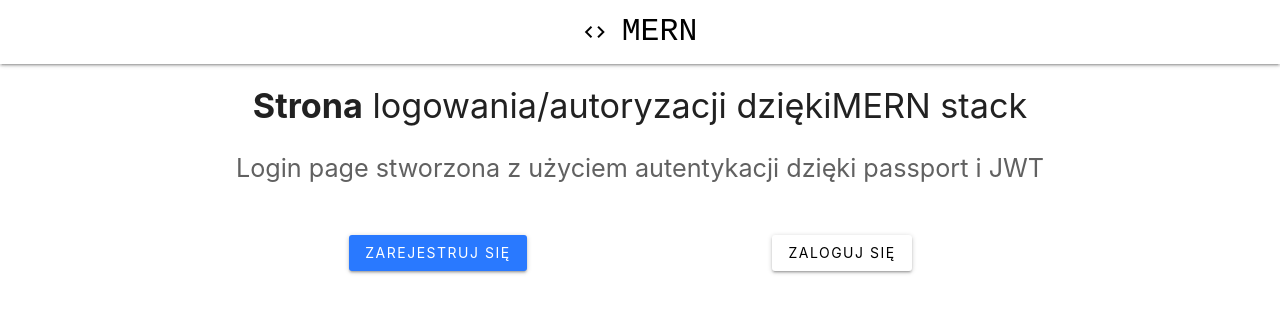
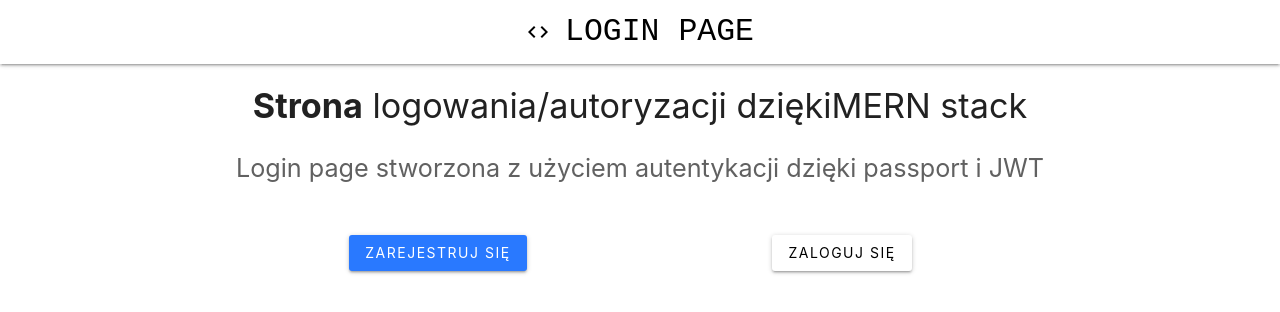
Before and after one commit to pawelNiziolek/login-page, a React (Create React App) app in the folder client/: page / in a window 1280 px wide. Shown: the top 312 px of the page. Built offline with nearby package versions, Linux system fonts and the light colour scheme.

Commit message:
change title in Navbar.js

```diff
--- a/client/src/components/layout/Navbar.js
+++ b/client/src/components/layout/Navbar.js
@@ -12,7 +12,8 @@
               style={{ fontFamily: "monospace" }}
               className="col s5 brand-logo center black-text"
             >
-              <i className="material-icons">code</i>MERN
+              <i className="material-icons">code</i>
+              LOGIN PAGE
             </Link>
           </div>
         </nav>
```
